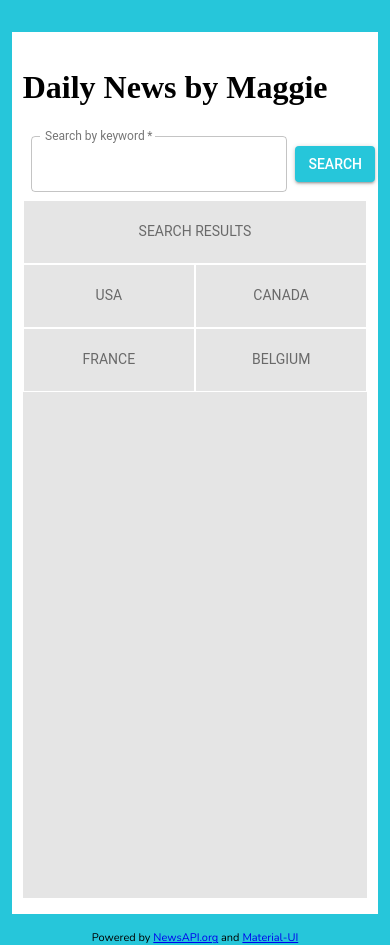
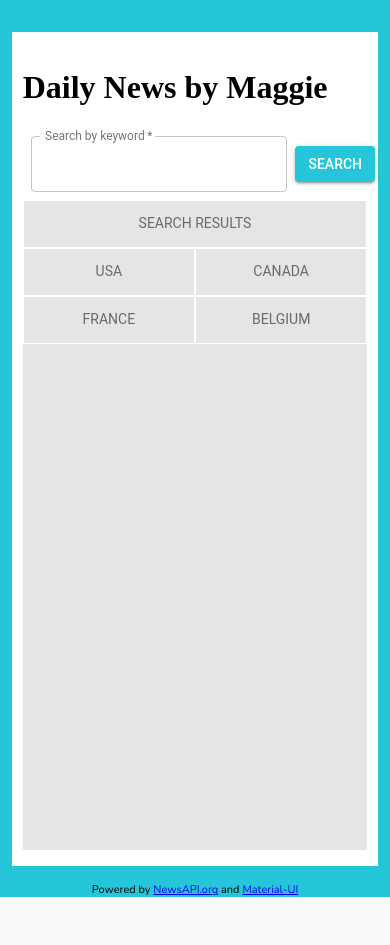
Before and after one commit to maggievu/react-news-app, a React (Create React App) app: page / in a window 390 px wide. After the commit the page ends 897 px from the top, so only its background shows below. Built offline with nearby package versions, Linux system fonts and the light colour scheme; a web font is replaced by a local one.

Commit message:
apply css rule inside JSS (smarter way to style)

```diff
--- a/src/App.css
+++ b/src/App.css
@@ -5,7 +5,6 @@
   margin: 0;
   min-height: 100vh;
   padding-top: 2rem;
-  /* padding-bottom: 2rem; */
   background: #26c6da;
 }
 
@@ -27,16 +26,6 @@
   background-color: rgba(0,0,0,.1);
 }
 
-.article {
-  width: 96% !important;
-  margin: 2rem 2% !important;
-  background-color: #fff;
-}
-
-h3.article_key {
-  margin-top: 0;
-}
-
 img {
   max-width: 100%;
   height: auto;
@@ -47,20 +36,4 @@ img {
     padding-left: 3%;
     padding-right: 3%;
   }
-
-  button[class$='184'] {
-    flex-basis: 50%
-  }
-
-  /* For development site */
-  .Navigation-actionRoot-184:nth-child(3) {
-    order: -1 !important;
-    flex-basis: 100%;
-  }
-
-  /* For production site */
-  .jss184:nth-child(3) {
-    order: -1 !important;
-    flex-basis: 100%;
-  }
 }
--- a/src/components/Article.js
+++ b/src/components/Article.js
@@ -1,27 +1,39 @@
 import React from 'react'
 import Grid from '@material-ui/core/Grid'
+import { withStyles } from '@material-ui/core/styles'
+
+const styles = {
+  root: {
+    width: '96%',
+    margin: '2rem 2%',
+    backgroundColor: '#fff',
+  },
+  title: {
+    marginTop: 0,
+  }
+}
 
 const Article = (props) => (
-<Grid className='article' container spacing={32}>
+  <Grid className={props.classes.root} container spacing={32}>
     <Grid item md={4}>
-    <a href={props.url} className='article_key'>
+      <a href={props.url}>
         {props.urlToImage && <img src={props.urlToImage} alt={props.title} />}
         {!props.urlToImage && <p>Source</p>}
       </a>
     </Grid>
 
     <Grid item md={8}>
-    <h3 className='article_key'>{props.title}</h3>
-    <p className='article_key'>
+      <h3 className={props.classes.title}>{props.title}</h3>
+      <p>
           <em>
             {props.author !== null && `By ${props.author}. `}
             From <a href={props.url}>{props.source}</a>. Published at {props.publishedAt}
           </em>
       </p>
-    <p className='article_key'>
+      <p>
         {props.content}
       </p>
-    <p className='article_key'>
+      <p>
           <em>{props.description !== '' && `Description: ${props.description}`}</em>
       </p>
     </Grid>
@@ -29,4 +41,4 @@ const Article = (props) => (
   </Grid>
 )
 
-export default Article
+export default withStyles(styles)(Article)
--- a/src/components/Navigation.js
+++ b/src/components/Navigation.js
@@ -4,7 +4,7 @@ import { withStyles } from '@material-ui/core/styles'
 import BottomNavigation from '@material-ui/core/BottomNavigation'
 import BottomNavigationAction from '@material-ui/core/BottomNavigationAction'
 
-const styles = () => ({
+const styles = (theme) => ({
   root: {
     width: '100%',
     height: 'auto',
@@ -14,12 +14,30 @@ const styles = () => ({
     backgroundColor: 'rgba(0,0,0,.1)',
     border: '1px solid #fff',
     flex: '1 0 120px',
+    [theme.breakpoints.down('709')]: {
+      flexBasis: '50%',
+    },
+    maxWidth: 'initial',
+    textTransform: 'uppercase',
+  },
+  searchResultRoot: {
+    backgroundColor: 'rgba(0,0,0,.1)',
+    border: '1px solid #fff',
+    flex: '1 0 120px',
+    [theme.breakpoints.down('709')]: {
+      order: -1,
+      flexBasis: '100%',
+    },
     maxWidth: 'initial',
     textTransform: 'uppercase',
   },
   label: {
     padding: '1rem 0',
     fontSize: '14px',
+    [theme.breakpoints.down('709')]: {
+      paddingTop: '.5rem',
+      paddingBottom: '.5rem',
+    },
   },
   selected: {
     color: '#fff',
@@ -49,7 +67,7 @@ class Navigation extends Component {
       >
         <BottomNavigationAction label="USA" value="us" classes={{ root: this.props.classes.actionRoot, label: this.props.classes.label, selected: this.props.classes.selected }} />
         <BottomNavigationAction label="Canada" value="ca" classes={{ root: this.props.classes.actionRoot, label: this.props.classes.label, selected: this.props.classes.selected }} />
-        <BottomNavigationAction label="Search Results" value="" classes={{ root: this.props.classes.actionRoot, label: this.props.classes.label, selected: this.props.classes.selected }} />
+        <BottomNavigationAction label="Search Results" value="" classes={{ root: this.props.classes.searchResultRoot, label: this.props.classes.label, selected: this.props.classes.selected }} />
         <BottomNavigationAction label="France" value="fr" classes={{ root: this.props.classes.actionRoot, label: this.props.classes.label, selected: this.props.classes.selected }} />
         <BottomNavigationAction label="Belgium" value="be" classes={{ root: this.props.classes.actionRoot, label: this.props.classes.label, selected: this.props.classes.selected }} />
       </BottomNavigation>
```
Lines whose indentation alone changed are shown as unchanged.
